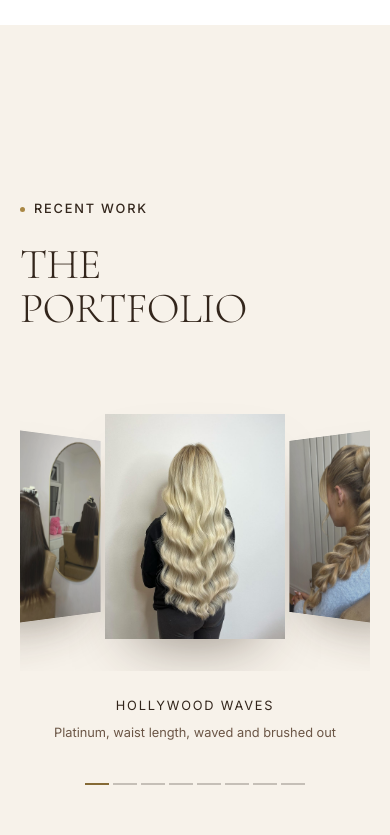
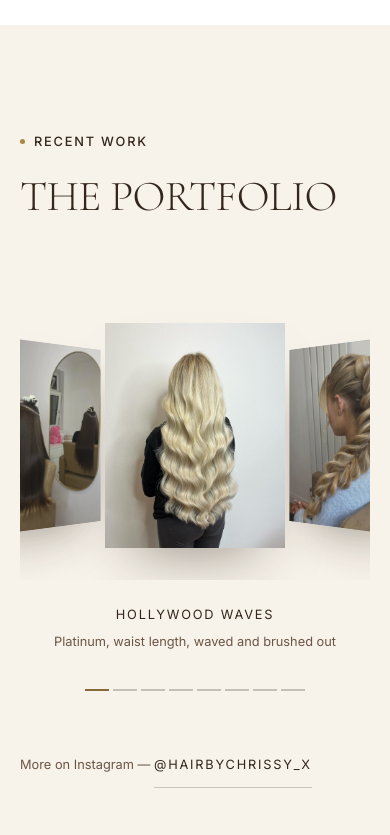
Before and after one commit to yameenbux/Hairbychrissy, a website with bundled scripts: page public/index.html in a window 390 px wide. Shown: the part 3040-3875 px from the top of the page. Built offline with nearby package versions, Linux system fonts and the light colour scheme; files whose address does not match are found by name.

Commit message:
Take the portfolio band's height down (#27)
1358px at 1440 for a carousel 599px high: 380 was section padding, 246 the
heading block, 76 the Instagram line sitting under the carousel with a gap
above it.

The carousel is untouched — sized once, resized on request, then put back where
it started, and shaving it again would relitigate a settled decision. Cards
still measure 400px at 1440 and 225px on a phone.

The heading loses its line break: one line at the same size on the same scale,
99px saved, and sharper against a strip of photographs. The band opts down to
clamp(72px, 12vh, 128px), matching #maintenance, with the site-wide --band
untouched. The Instagram line moves onto the heading row via named grid areas,
so the markup still reads heading, work, elsewhere — and below 720px the areas
restack so it returns under the work.

Band 1358px to 1043px at 1440, 1025px to 863px on a phone. Landing page 9298px
to 8983px and 14625px to 14464px.

```diff
--- a/public/css/app.css
+++ b/public/css/app.css
@@ -1549,6 +1549,47 @@ a { color: inherit; text-decoration: none; }
    written to the node — so what is here is only the skin and the chrome.
    ========================================================================= */
 
+/*
+ * The portfolio band, trimmed. Measured at 1440 it was 1358px tall for a
+ * carousel 599px high: 380 of that was section padding, 246 the heading block,
+ * and 76 the Instagram line sitting under the carousel with a gap above it.
+ *
+ * The carousel itself is not touched. It was sized once, resized, and put back
+ * where it started — that is settled, and shaving it again to win pixels would
+ * be relitigating it.
+ */
+#work { padding-block: clamp(72px, 12vh, 128px); }
+/*
+ * Named areas rather than source order, so the markup can stay in the order it
+ * should be read — heading, work, elsewhere — while the wide layout lifts the
+ * elsewhere line onto the heading row beside it. Baselines, because it is one
+ * line against a two-line display heading.
+ */
+.folio-shell {
+  display: grid;
+  grid-template-columns: minmax(0, 1fr) auto;
+  grid-template-areas: 'head else' 'work work';
+  column-gap: clamp(24px, 4vw, 64px);
+  align-items: end;
+}
+.folio-shell > .section-head { grid-area: head; margin-bottom: var(--s-5); }
+.folio-shell > #folioGrid { grid-area: work; }
+.folio-shell > .folio-elsewhere {
+  grid-area: else;
+  margin: 0 0 var(--s-5);
+  white-space: nowrap;
+}
+
+@media (max-width: 720px) {
+  /* No room beside a heading this wide, so it goes back under the work —
+     which is where the source has it anyway. */
+  .folio-shell {
+    grid-template-columns: minmax(0, 1fr);
+    grid-template-areas: 'head' 'work' 'else';
+  }
+  .folio-shell > .folio-elsewhere { margin: var(--s-4) 0 0; white-space: normal; }
+}
+
 .coverflow { --cf-card: clamp(180px, 46vw, 320px); }
 
 .cf-stage { position: relative; }
@@ -1605,7 +1646,7 @@ a { color: inherit; text-decoration: none; }
 @media (hover: hover) and (pointer: fine) { .cf-nav:hover { border-color: var(--espresso); } }
 .cf-nav:focus-visible { outline: 2px solid var(--clay); outline-offset: 2px; }
 
-.cf-caption { margin-top: var(--s-3); text-align: center; min-height: 3.2em; }
+.cf-caption { margin-top: var(--s-3); text-align: center; min-height: 2.6em; }
 /*
  * The global `p { max-width: 42ch }` applies here too, so text-align:center was
  * centring inside a 42ch box pinned to the left rather than under the card.
--- a/public/index.html
+++ b/public/index.html
@@ -103,16 +103,22 @@
 
 <!-- ========================================================== PORTFOLIO -->
 <section class="band band-cream" id="work">
-  <div class="shell">
-    <div class="section-head reveal">
+  <div class="shell folio-shell reveal">
+    <!--
+      Source order is heading, work, then the Instagram line — which is the
+      order it should be read and heard in: you do not send someone elsewhere
+      before you have shown them anything. On a wide screen the grid below
+      lifts that line onto the heading row, where the right half was empty
+      anyway, and it stops costing its own height plus a gap.
+    -->
+    <div class="section-head">
       <span class="label">Recent work</span>
-      <h2 class="display">The<br>portfolio</h2>
+      <h2 class="display">The portfolio</h2>
     </div>
     <div id="folioGrid"></div>
-    <p class="small muted" style="margin-top:var(--s-4)">
+    <p class="small muted folio-elsewhere">
       More on Instagram — <a class="link-underline" id="folioIg" href="https://www.instagram.com/hairbychrissy_x" target="_blank" rel="noopener">@hairbychrissy_x</a>
     </p>
-
   </div>
 </section>
 
```
